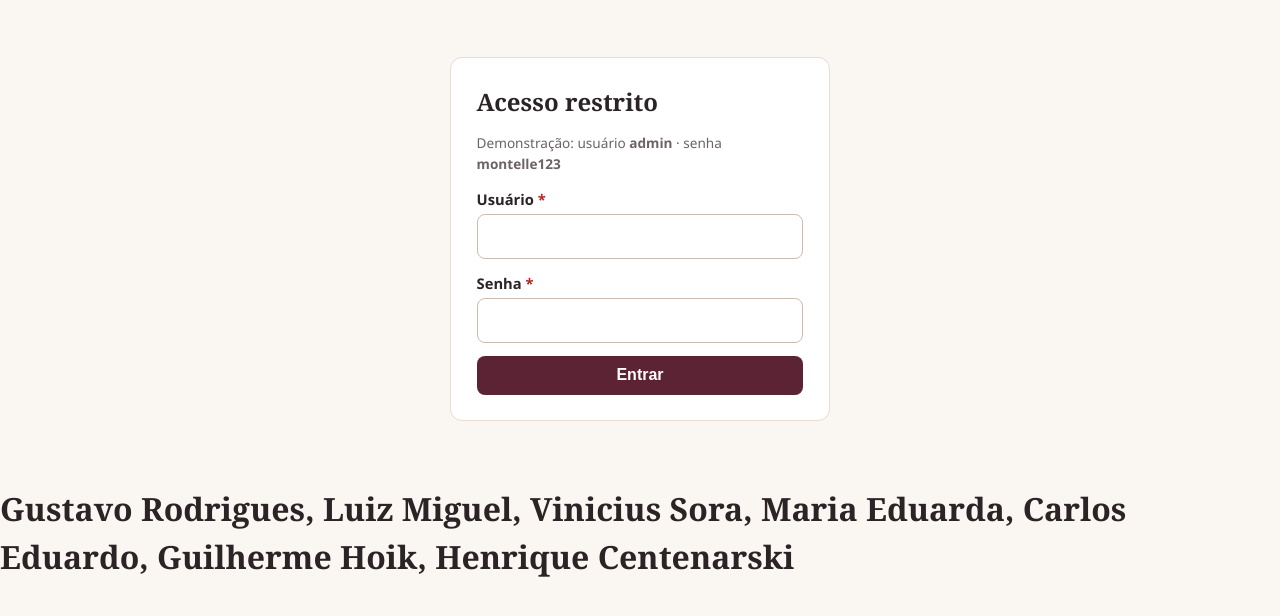
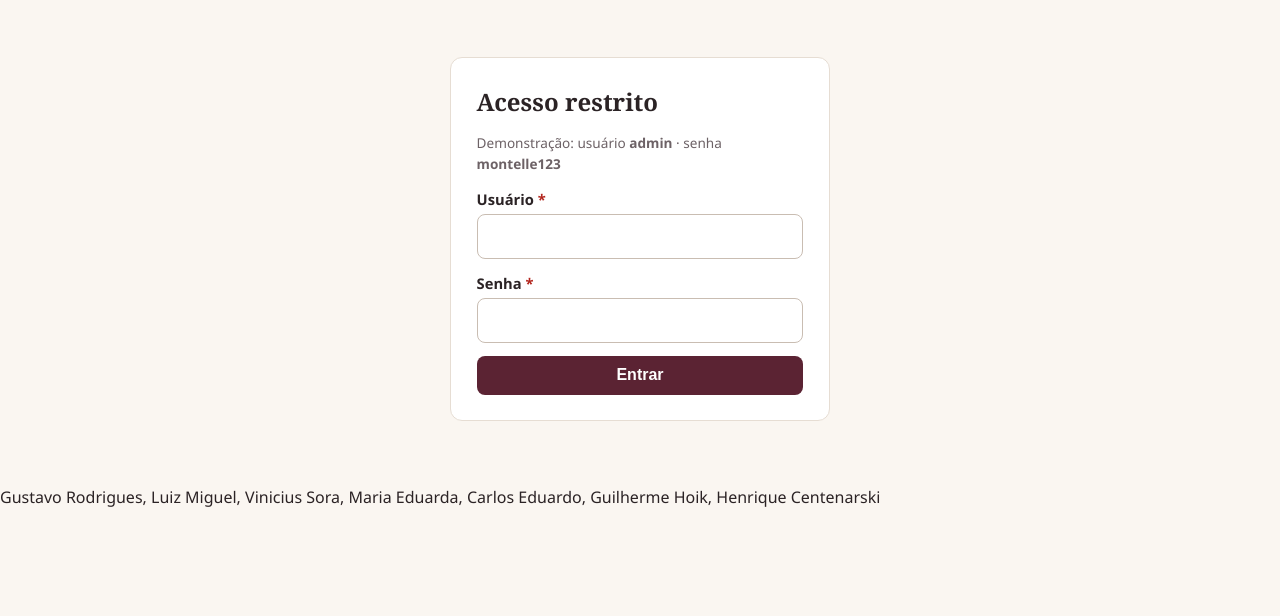
Before and after one commit to quintilianogustavo-ux/montelle, a plain HTML site: page admin.html in a window 1280 px wide. Shown: the part 70-686 px from the top of the page. Drawn offline with Linux system fonts and the light colour scheme.

Commit message:
Change footer header to paragraph in admin.html

```diff
--- a/admin.html
+++ b/admin.html
@@ -54,5 +54,5 @@
   <script src="comum.js"></script>
   <script src="admin.js"></script>
 </body>
-  <footer> <H1>Gustavo Rodrigues, Luiz Miguel, Vinicius Sora, Maria Eduarda, Carlos Eduardo, Guilherme Hoik, Henrique Centenarski</H1></footer>
+  <footer> <p>Gustavo Rodrigues, Luiz Miguel, Vinicius Sora, Maria Eduarda, Carlos Eduardo, Guilherme Hoik, Henrique Centenarski</p></footer>
 </html>
```
